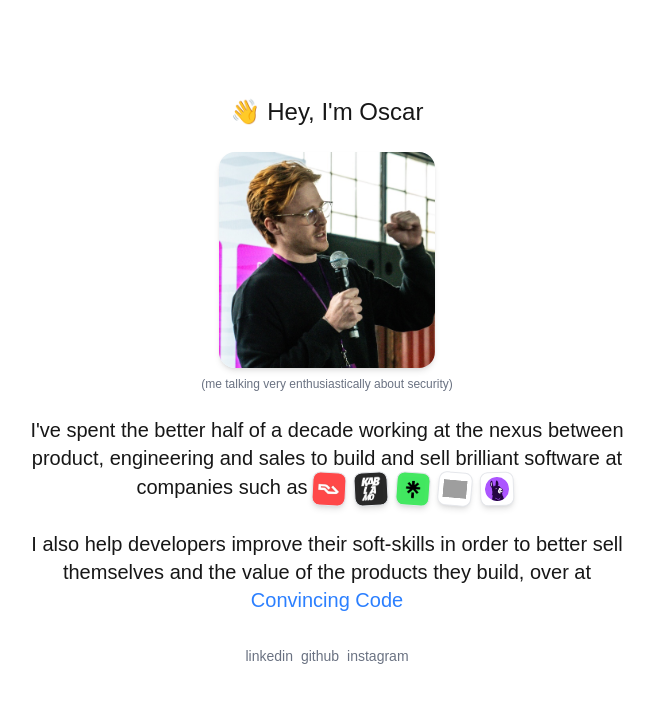
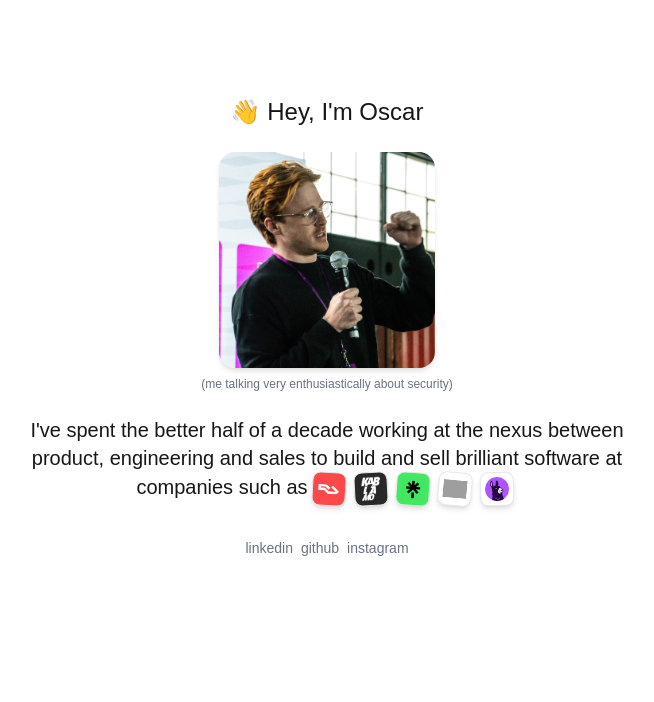
Before and after one commit to oscargws/oscarg.ws.v2, a Next.js app: page / in a window 1280 px wide. Shown: the top 702 px of the page, without its empty margins (313-967 px from the left). Built offline with nearby package versions, Linux system fonts and the light colour scheme; grey boxes are pictures that could not be loaded.

Commit message:
chore: remove callout

```diff
--- a/src/app/page.tsx
+++ b/src/app/page.tsx
@@ -72,14 +72,15 @@ export default function Home() {
             externalLink="https://www.vanta.com"
           />
         </h2>
-        <h2 className="text-xl">
+
+        {/* <h2 className="text-xl">
           {`I also help developers improve their soft-skills in order to better sell themselves and the value of the products they build, over at `}{" "}
           <span className="block">
             <a href="https://convincingcode.com" className="text-blue-500 ">
               {`Convincing Code`}
             </a>
           </span>
-        </h2>
+        </h2> */}
 
         {/* <h2 className="text-xl">
           I also write about how Software Engineers can sharpen their
@@ -89,6 +90,7 @@ export default function Home() {
             {` `} Convincing Code
           </a>
         </h2>
+
         <h2 className="text-xl">
           You can also find other miscellaneous writings of mine here.
         </h2> */}
```
